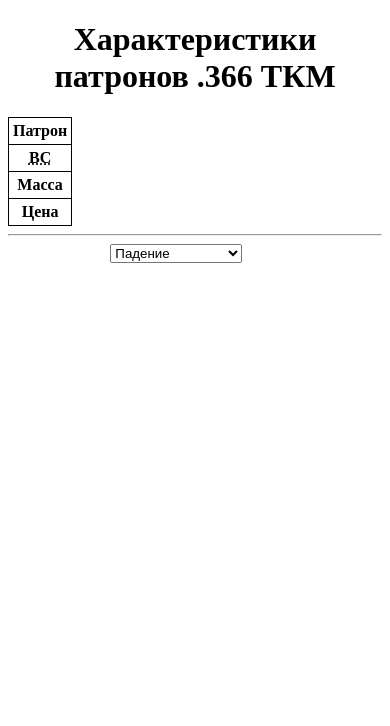
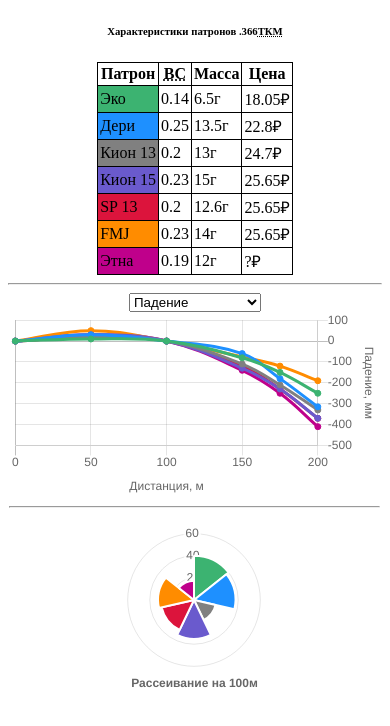
Before and after one commit to eugenezastrogin/ballistgraph, a plain HTML site: page index.html in a window 390 px wide. Drawn offline with nearby package versions, Linux system fonts and the light colour scheme.

Commit message:
Table layout modified, some mobile-friendly changes, proper X-axis ticks

```diff
--- a/app.js
+++ b/app.js
@@ -46,31 +46,71 @@ const bullets = {
 };
 
 
-function moaSpread(spread) { return ((3.438*spread)/100).toFixed(1); }
-function energy(m, v) { return Math.ceil((m*Math.pow(10,-3)*v*v)/2); }
+function moaSpread(spread) { return ((3.438 * spread) / 100).toFixed(1); }
+function energy(m, v) { return Math.ceil((m*Math.pow(10, -3) * v * v) / 2); }
+function speedFromBC (D2, V1, BC) {
+    if (D2 == 50) {
+        return
+    }
+    const K = 0.005283;
+    return Math.pow(Math.sqrt(V1) - (K * D2) / BC, 2);
+}
 
-
-var graphdata0 = [], graphdata1 = [], graphdata2 = [];
+const labels_given = [ 0, 50, 100, 150, 175, 200 ];
+const labels_theory = [0,50,100,150,200,250,300];
+var graphdata0 = [];
+var graphdata1 = [];
+var graphdata2 = [];
+var graphdata3 = [];
 for (var key in bullets) {
+    var dropScatter = [];
+    var speedScatter = [];
+    var energyScatter = [];
+    var speedTheoryScatter = [];
+    for (var i = 0; i < labels_given.length; i++) {
+        dropScatter.push({
+            x:labels_given[i],
+            y:bullets[key].drop[i]
+        });
+        speedScatter.push({
+            x:labels_given[i],
+            y:bullets[key].speed[i]
+        });
+        energyScatter.push({
+            x:labels_given[i],
+            y:energy(bullets[key].weight, bullets[key].speed[i])
+        });
+        speedTheoryScatter.push({
+            x:labels_given[i],
+            y:speedFromBC(labels_given[i], bullets[key].speed[0], bullets[key].bc )
+        });
+    }
     graphdata0.push({
         label: key,
         backgroundColor: bullets[key].color,
         borderColor: bullets[key].color,
-        data: bullets[key].drop,
+        data: dropScatter,
         fill: false,
     });
     graphdata1.push({
         label: key,
         backgroundColor: bullets[key].color,
         borderColor: bullets[key].color,
-        data: bullets[key].speed,
+        data: speedScatter,
         fill: false,
     });
     graphdata2.push({
         label: key,
         backgroundColor: bullets[key].color,
         borderColor: bullets[key].color,
-        data: bullets[key].speed.map(function(x) {return energy(bullets[key].weight, x)}),
+        data: energyScatter,
+        fill: false,
+    });
+    graphdata3.push({
+        label: key,
+        backgroundColor: bullets[key].color,
+        borderColor: bullets[key].color,
+        data: speedTheoryScatter,
         fill: false,
     })
 }
@@ -81,13 +121,13 @@ function drop() {
     var config = {
         type: 'line',
         data: {
-            labels: [ 0, 50, 100, 150, 175, 200 ],
             datasets: graphdata0,
         },
         options: {
             responsive: true,
             legend: {
                 position: 'bottom',
+                display: false,
             },
             title: {
                 display: false,
@@ -101,6 +141,10 @@ function drop() {
             },
             scales: {
                 xAxes: [{
+                    ticks: {
+                        maxTicksLimit: 6,
+                    },
+                    type: 'linear',
                     display: true,
                     scaleLabel: {
                         display: true,
@@ -108,6 +152,9 @@ function drop() {
                     }
                 }],
                 yAxes: [{
+                    ticks: {
+                        suggestedMax: 75,
+                    },
                     display: true,
                     position: 'right',
                     scaleLabel: {
@@ -128,7 +175,7 @@ function spread() {
     var spreaddata = [{data: [], backgroundColor: []}];
     var labeld = [];
     for (var key in bullets) {
-        spreaddata[0].data.push(bullets[key].spread/2);
+        spreaddata[0].data.push(bullets[key].spread / 2);
         spreaddata[0].backgroundColor.push(bullets[key].color);
         labeld.push(key)
     }
@@ -139,13 +186,19 @@ function spread() {
             labels: labeld,
         },
         options: {
+            layout: {
+                padding: {
+                    top: 10,
+                },
+            },
             responsive: true,
             tooltips: {
                 callbacks: {
                     label: function(tooltipItem, data) {
+                        var sum = 0;
                         return ' ' + data.labels[tooltipItem.index] +': '
-                            + tooltipItem.yLabel*2 + ' мм / '
-                            + moaSpread(tooltipItem.yLabel*2) + ' MOA';
+                            + tooltipItem.yLabel * 2 + ' мм / '
+                            + moaSpread(tooltipItem.yLabel * 2) + ' MOA';
                     },
                 },
 
@@ -156,11 +209,13 @@ function spread() {
             },
             title: {
                 display: true,
-                text: 'Рассеивание на 100м'
+                text: 'Рассеивание на 100м',
+                position: 'bottom',
             },
             scale: {
                 ticks: {
-                    beginAtZero: true
+                    beginAtZero: true,
+                    suggestedMax: 50,
                 },
                 reverse: false
             },
@@ -177,21 +232,19 @@ function spread() {
 
 function tablegen() {
     var table = document.getElementById('mtable');
-    var namesrow = table.rows[0];
-    var bcrow = table.rows[1];
-    var weightrow = table.rows[2];
-    var pricerow = table.rows[3];
     var i = 1;
     for (var key in bullets) {
-        var cell0 = namesrow.insertCell(i);
+        var currow = table.insertRow(i);
+        var cell0 = currow.insertCell(0);
         cell0.innerHTML = bullets[key].name;
         cell0.style.backgroundColor = bullets[key].color;
-        var cell1 = bcrow.insertCell(i);
+        var cell1 = currow.insertCell(1);
         cell1.innerHTML = bullets[key].bc;
-        var cell2 = weightrow.insertCell(i);
-        cell2.innerHTML = bullets[key].weight +' г';
-        var cell3 = pricerow.insertCell(i);
-        cell3.innerHTML = bullets[key].price +' ₽';
+        var cell2 = currow.insertCell(2);
+        cell2.innerHTML = bullets[key].weight +'г';
+        var cell3 = currow.insertCell(3);
+        cell3.innerHTML = bullets[key].price +'₽';
+        i += 1;
     }
 }
 
@@ -200,18 +253,27 @@ function menuchange() {
     var e = document.getElementById("graphtype");
     var choice = e.options[e.selectedIndex].value;
 
-    if (choice=='speed') {
+    if (choice == 'speed') {
         window.mchart.data.datasets = graphdata1;
+        window.mchart.data.labels = labels_given;
         window.mchart.options.scales.yAxes[0].scaleLabel.labelString = 'Скорость пули, м/с';
         window.mchart.update();
     }
-    else if (choice=='energy') {
+    else if (choice == 'speedTheory') {
+        window.mchart.data.datasets = graphdata3;
+        window.mchart.data.labels = labels_theory;
+        window.mchart.options.scales.yAxes[0].scaleLabel.labelString = 'Скорость пули, м/с';
+        window.mchart.update();
+    }
+    else if (choice == 'energy') {
         window.mchart.data.datasets = graphdata2;
+        window.mchart.data.labels = labels_given;
         window.mchart.options.scales.yAxes[0].scaleLabel.labelString = 'Энергия, джоули';
         window.mchart.update();
     }
-    else if (choice=='drop') {
+    else if (choice == 'drop') {
         window.mchart.data.datasets = graphdata0;
+        window.mchart.data.labels = labels_given;
         window.mchart.options.scales.yAxes[0].scaleLabel.labelString = 'Падение, мм';
         window.mchart.update();
     }
--- a/ballistgraph.html
+++ b/index.html
@@ -3,12 +3,15 @@
 
 <head>
     <title>BallGraph</title>
-    <meta charset="UTF-8">
-    <meta name="keywords" content=".366, .366ТКМ, Техкрим, 366TKM, патроны">
-    <meta name="viewport" content="width=device-width, initial-scale=1">
-    <script type="text/javascript" src="Chart.min.js"></script>
+    <meta charset="UTF-8" />
+    <meta name="keywords" content=".366, .366ТКМ, Техкрим, 366TKM, патроны" />
+    <meta name="viewport" content="width=device-width, initial-scale=1.0" />
+    <script type="text/javascript" src="https://cdnjs.cloudflare.com/ajax/libs/Chart.js/2.7.2/Chart.min.js"></script>
     <style>
     canvas {
+    /*    width: 100% !important;
+        min-width: 720px;
+        height: auto !important; */
         -moz-user-select: none;
         -webkit-user-select: none;
         -ms-user-select: none;
@@ -16,42 +19,41 @@
     table, th, td {
         border: 1px solid black;
         border-collapse: collapse;
-        padding: 4px;
+        padding: 2px;
     }
+    tr:hover {background-color:#f5f5f5;}
     #dropdown{ text-align: center; }
     #canvas-holder { border: solid white 1px; }
     </style>
 </head>
 
 <body>
-    <h1 style="text-align:center">
-        Характеристики патронов .366 ТКМ
-    </h1>
+    <h6 style="text-align:center">
+        Характеристики патронов .366<abbr title="Техкрим">ТКМ</abbr>
+    </h6>
+    <div align="center">
     <table id="mtable">
         <tr>
             <th>Патрон</th>
-        </tr>
-        <tr>
             <th><abbr title="Баллистический коэффициент">BC</abbr></th>
-        </tr>
-        <tr>
             <th>Масса</th>
-        </tr>
-        <tr>
             <th title="Магазин ТЕМП с 5% скидкой">Цена</th>
         </tr>
     </table>
-    <hr>
-    <div id='dropdown' style="width:90%">
+    </div>
+    <hr />
+    <div id='dropdown'>
         <select id="graphtype" onchange="menuchange()">
             <option disabled value="">Выберите график</option>
             <option value="drop" selected>Падение</option>
             <option value="energy">Энергия</option>
             <option value="speed">Скорость</option>
+            <!-   <option value="speedTheory">Скорость (теория)</option> -->
         </select>
     </div>
-    <div id="canvas-holder" style="width:90%">
-        <canvas id="dropChart"></canvas>
+    <div id="canvas-holder" style="position: relative; height:90vh; width:95vw">
+        <canvas id="dropChart" ></canvas>
+    <hr />
         <canvas id="spreadChart"></canvas>
     </div>
     <script type="text/javascript" src="app.js"></script>
```
